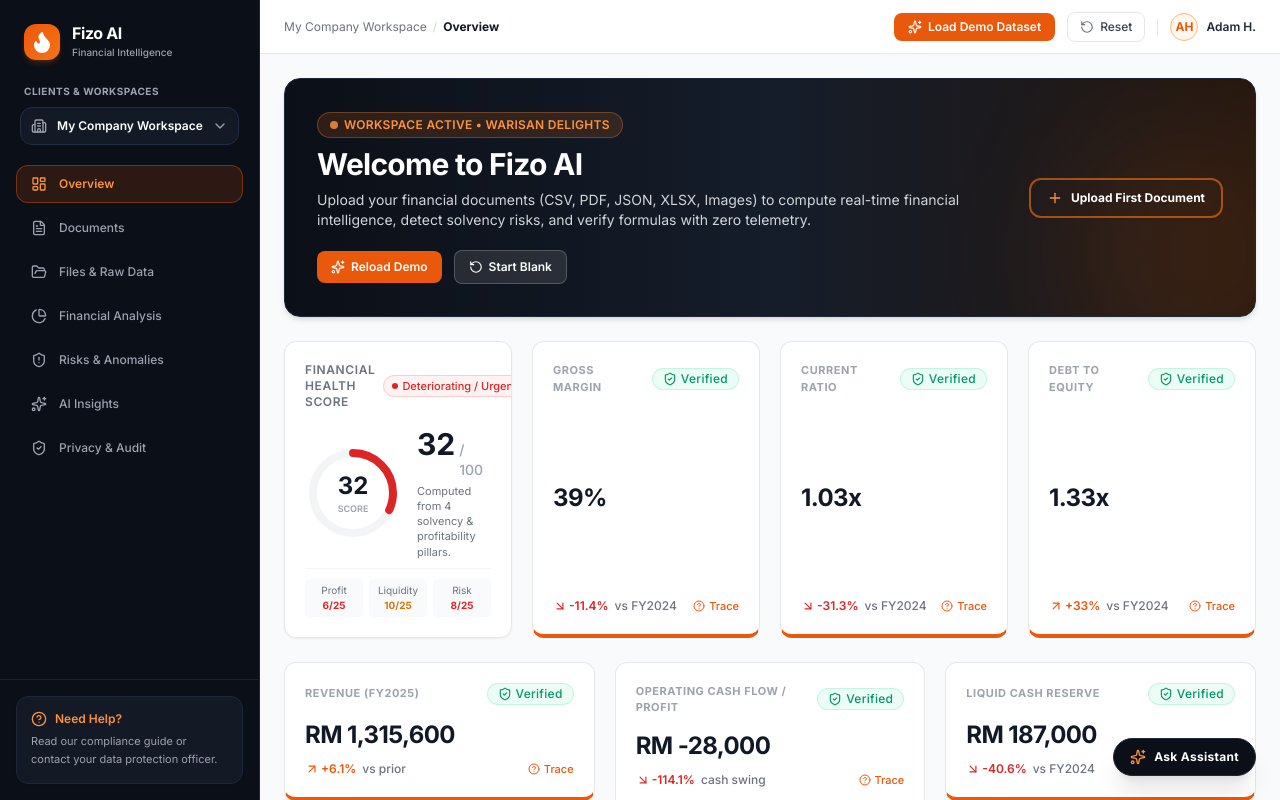
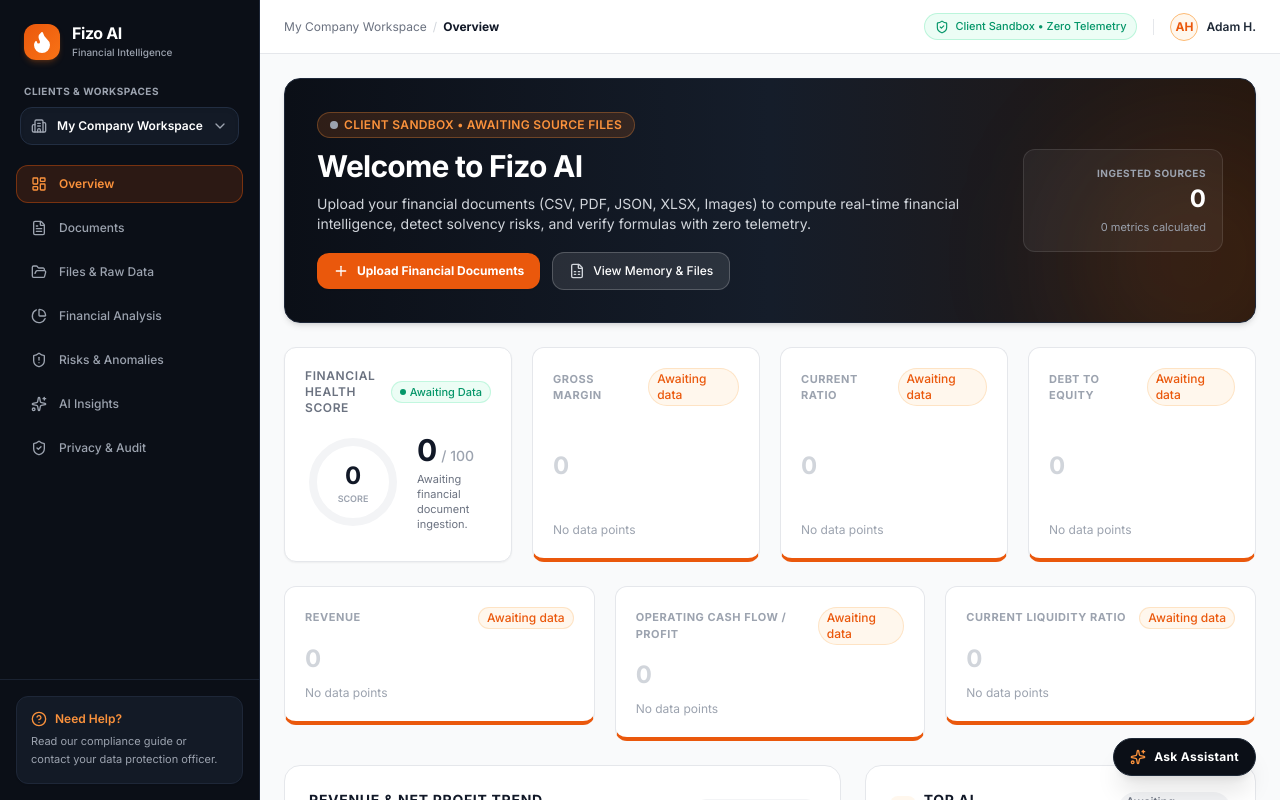
Before and after one commit to ShPro-svg/FizoAi, a React (Vite) app: page /overview in a window 1280 px wide. Shown: the top 800 px of the page. Built offline with nearby package versions, Linux system fonts and the light colour scheme.

Commit message:
fix(dashboard): remove demo data and reset controls, initialize clean workspace

```diff
--- a/src/components/layout/TopBar.tsx
+++ b/src/components/layout/TopBar.tsx
@@ -1,11 +1,9 @@
 import React from 'react';
 import { useLocation } from 'react-router-dom';
-import { Sparkles, RotateCcw } from 'lucide-react';
-import { useWorkspace } from '../../context/WorkspaceContext';
+import { ShieldCheck } from 'lucide-react';
 
 export const TopBar: React.FC = () => {
   const location = useLocation();
-  const { loadDemo, startBlank } = useWorkspace();
 
   const getPageTitle = (pathname: string) => {
     switch (pathname) {
@@ -39,29 +37,15 @@
         <span className="text-gray-900 font-bold">{pageTitle}</span>
       </div>
 
-      {/* Right side: Action Buttons and User Profile */}
-      <div className="flex items-center gap-3">
-        {/* Load Demo Dataset button */}
-        <button
-          type="button"
-          onClick={loadDemo}
-          className="inline-flex items-center gap-1.5 px-3.5 py-1.5 rounded-lg bg-[#EA580C] hover:bg-[#C2410C] text-white text-xs font-semibold transition-all shadow-xs cursor-pointer active:scale-95"
-        >
-          <Sparkles className="w-3.5 h-3.5" />
-          <span>Load Demo Dataset</span>
-        </button>
+      {/* Right side: Security indicator and User Profile */}
+      <div className="flex items-center gap-4">
+        {/* Privacy & Sandbox badge */}
+        <div className="hidden sm:inline-flex items-center gap-1.5 px-2.5 py-1 rounded-full text-[11px] font-medium bg-emerald-50 text-[#059669] border border-emerald-200/70">
+          <ShieldCheck className="w-3.5 h-3.5" />
+          <span>Client Sandbox • Zero Telemetry</span>
+        </div>
 
-        {/* Reset button */}
-        <button
-          type="button"
-          onClick={startBlank}
-          className="inline-flex items-center gap-1.5 px-3 py-1.5 rounded-lg bg-white border border-gray-200 hover:bg-gray-50 text-gray-700 text-xs font-medium transition-all shadow-2xs cursor-pointer active:scale-95"
-        >
-          <RotateCcw className="w-3.5 h-3.5 text-gray-500" />
-          <span>Reset</span>
-        </button>
-
-        <div className="h-4 w-px bg-gray-200" />
+        <div className="h-4 w-px bg-gray-200 hidden sm:block" />
 
         {/* User avatar & name */}
         <div className="flex items-center gap-2">
--- a/src/context/WorkspaceContext.tsx
+++ b/src/context/WorkspaceContext.tsx
@@ -9,15 +9,6 @@
   AuditEvent,
   WorkspaceContextType,
 } from '../types';
-import {
-  getDemoDocuments,
-  getDemoMetrics,
-  getDemoRisks,
-  getDemoInsights,
-  getDemoHealthScore,
-  getDemoAuditTrail,
-} from '../data/demoData';
-
 export interface ExtendedWorkspaceContextType extends WorkspaceContextType {
   addAnalyzedBatch: (
     newDocs: FinancialDocument[],
@@ -31,44 +22,23 @@
 const WorkspaceContext = createContext<ExtendedWorkspaceContextType | undefined>(undefined);
 
 export const WorkspaceProvider: React.FC<{ children: ReactNode }> = ({ children }) => {
-  const [documents, setDocuments] = useState<FinancialDocument[]>(getDemoDocuments());
-  const [metrics, setMetrics] = useState<FinancialMetric[]>(getDemoMetrics());
-  const [risks, setRisks] = useState<RiskSignal[]>(getDemoRisks());
-  const [insights, setInsights] = useState<AIInsight[]>(getDemoInsights());
-  const [healthScore, setHealthScore] = useState<HealthScore | null>(getDemoHealthScore());
-  const [auditEvents, setAuditEvents] = useState<AuditEvent[]>(getDemoAuditTrail());
-  const [isDemo, setIsDemo] = useState<boolean>(true);
-
-  const loadDemo = () => {
-    setDocuments(getDemoDocuments());
-    setMetrics(getDemoMetrics());
-    setRisks(getDemoRisks());
-    setInsights(getDemoInsights());
-    setHealthScore(getDemoHealthScore());
-    setAuditEvents(getDemoAuditTrail());
-    setIsDemo(true);
-  };
-
-  const startBlank = () => {
-    setDocuments([]);
-    setMetrics([]);
-    setRisks([]);
-    setInsights([]);
-    setHealthScore(null);
-    setAuditEvents([
+  const [documents, setDocuments] = useState<FinancialDocument[]>([]);
+  const [metrics, setMetrics] = useState<FinancialMetric[]>([]);
+  const [risks, setRisks] = useState<RiskSignal[]>([]);
+  const [insights, setInsights] = useState<AIInsight[]>([]);
+  const [healthScore, setHealthScore] = useState<HealthScore | null>(null);
+  const [auditEvents, setAuditEvents] = useState<AuditEvent[]>([
     {
-        id: `audit-reset-${Date.now()}`,
+      id: `audit-init-${Date.now()}`,
       workspaceId: 'ws-active',
-        action: 'delete',
+      action: 'upload',
       entityType: 'workspace',
       entityId: 'ws-active',
       actor: 'Adam H.',
-        metadata: { reason: 'Clean slate initialization' },
+      metadata: { status: 'Session active', zeroKnowledge: true },
       timestamp: new Date().toISOString(),
     },
   ]);
-    setIsDemo(false);
-  };
 
   const addDocument = (doc: FinancialDocument) => {
     setDocuments((prev) => [doc, ...prev]);
@@ -119,7 +89,6 @@
     if (newRisks.length > 0) setRisks(newRisks);
     if (newHealthScore) setHealthScore(newHealthScore);
     if (newInsights.length > 0) setInsights(newInsights);
-    setIsDemo(false);
 
     setAuditEvents((prev) => [
       {
@@ -149,9 +118,6 @@
         insights,
         healthScore,
         auditEvents,
-        isDemo,
-        loadDemo,
-        startBlank,
         addDocument,
         removeDocument,
         addAnalyzedBatch,
--- a/src/pages/InsightsPage.tsx
+++ b/src/pages/InsightsPage.tsx
@@ -19,7 +19,7 @@
         <EmptyState
           icon={Sparkles}
           title="No insights generated yet"
-          description="Upload financial data or load demo datasets to view automated analytical insights."
+          description="Upload your financial documents (PDF, CSV, XLSX) in the Documents tab to view automated analytical insights."
         />
       ) : (
         <div className="space-y-5">
--- a/src/pages/OverviewPage.tsx
+++ b/src/pages/OverviewPage.tsx
@@ -12,13 +12,12 @@
   Legend,
 } from 'recharts';
 import {
-  Sparkles,
   Plus,
-  RotateCcw,
   CheckCircle2,
-  TrendingDown,
   Info,
   ShieldCheck,
+  UploadCloud,
+  FileSpreadsheet,
 } from 'lucide-react';
 import { useWorkspace } from '../context/WorkspaceContext';
 import { MetricCard } from '../components/ui/MetricCard';
@@ -29,8 +28,7 @@
 
 export const OverviewPage: React.FC = () => {
   const navigate = useNavigate();
-  const { documents, metrics, insights, healthScore, isDemo, loadDemo, startBlank } =
-    useWorkspace();
+  const { documents, metrics, insights, healthScore } = useWorkspace();
 
   const [selectedMetric, setSelectedMetric] = useState<FinancialMetric | null>(null);
   const [isDrawerOpen, setIsDrawerOpen] = useState<boolean>(false);
@@ -48,41 +46,61 @@
   const grossMarginMetric = metrics.find((m) => m.id === 'metric-gross-margin');
   const currentRatioMetric = metrics.find((m) => m.id === 'metric-current-ratio');
   const debtToEquityMetric = metrics.find((m) => m.id === 'metric-debt-to-equity');
-  const revenueMetric = metrics.find((m) => m.id === 'metric-revenue-growth');
+  const revenueGrowthMetric = metrics.find((m) => m.id === 'metric-revenue-growth');
   const ocfMetric = metrics.find((m) => m.id === 'metric-operating-cash-flow');
 
-  // Trend Chart Data (FY2024 vs FY2025)
-  const chartData = [
-    {
-      period: 'FY2024',
-      revenue: 1240000,
-      netProfit: 173600,
-      formattedRevenue: 'RM 1,240,000',
-      formattedNetProfit: 'RM 173,600',
-    },
-    {
-      period: 'FY2025',
-      revenue: 1315600,
-      netProfit: 52624,
-      formattedRevenue: 'RM 1,315,600',
-      formattedNetProfit: 'RM 52,624',
-    },
-  ];
+  // Extract raw revenue and profit values if available
+  const rawRevenue = revenueGrowthMetric?.inputs?.[0]?.value
+    ? parseFloat(String(revenueGrowthMetric.inputs[0].value).replace(/[^0-9.-]+/g, ''))
+    : 0;
+
+  const ocfValue = ocfMetric ? ocfMetric.value : 0;
+  const currentRatioValue = currentRatioMetric ? currentRatioMetric.value : 0;
+
+  // Chart data from real documents / metrics if available
+  const chartData = hasData
+    ? [
+        {
+          period: 'Prior Period',
+          revenue: revenueGrowthMetric?.inputs?.[1]?.value
+            ? parseFloat(String(revenueGrowthMetric.inputs[1].value).replace(/[^0-9.-]+/g, ''))
+            : 0,
+          netProfit: 0,
+          formattedRevenue: String(revenueGrowthMetric?.inputs?.[1]?.value || 'RM 0'),
+          formattedNetProfit: 'RM 0',
+        },
+        {
+          period: 'Current Period',
+          revenue: rawRevenue,
+          netProfit: metrics.find((m) => m.id === 'metric-net-profit-margin')?.inputs?.[0]?.value
+            ? parseFloat(String(metrics.find((m) => m.id === 'metric-net-profit-margin')?.inputs?.[0]?.value).replace(/[^0-9.-]+/g, ''))
+            : 0,
+          formattedRevenue: `RM ${rawRevenue.toLocaleString()}`,
+          formattedNetProfit: String(metrics.find((m) => m.id === 'metric-net-profit-margin')?.inputs?.[0]?.value || 'RM 0'),
+        },
+      ]
+    : [];
 
   // AI Narrative Insight
   const executiveInsight = insights[0];
 
   return (
     <div className="space-y-6 pb-20">
-      {/* 1. WELCOME BANNER (Deep dark slate with warm orange ambient glow matching theme) */}
+      {/* 1. WELCOME BANNER */}
       <div className="relative overflow-hidden rounded-2xl bg-gradient-to-r from-[#0B0F17] via-[#151D2A] to-[#241710] p-8 text-white shadow-md border border-[#1E2738]">
         <div className="flex flex-col md:flex-row md:items-center justify-between gap-6 relative z-10">
-          <div className="space-y-2">
+          <div className="space-y-2.5">
             {/* Orange label badge */}
             <div className="inline-flex items-center gap-1.5 px-3 py-1 rounded-full text-xs font-semibold tracking-wide bg-orange-500/15 text-[#FB923C] border border-orange-400/30">
-              <span className="w-2 h-2 rounded-full bg-[#FB923C] animate-pulse" />
+              <span
+                className={`w-2 h-2 rounded-full ${
+                  hasData ? 'bg-[#FB923C] animate-pulse' : 'bg-gray-400'
+                }`}
+              />
               <span>
-                {hasData ? 'WORKSPACE ACTIVE • WARISAN DELIGHTS' : 'CLEAN SLATE - READY FOR ANALYSIS'}
+                {hasData
+                  ? `WORKSPACE ACTIVE • ${documents.length} DOCUMENT${documents.length > 1 ? 'S' : ''} INGESTED`
+                  : 'CLIENT SANDBOX • AWAITING SOURCE FILES'}
               </span>
             </div>
 
@@ -95,37 +113,38 @@
             </p>
 
             {/* Action buttons under title */}
-            <div className="flex flex-wrap items-center gap-3 pt-3">
+            <div className="flex flex-wrap items-center gap-3 pt-2">
               <button
                 type="button"
-                onClick={loadDemo}
-                className="inline-flex items-center gap-1.5 px-3.5 py-2 rounded-lg bg-[#EA580C] hover:bg-[#C2410C] text-white text-xs font-semibold transition-all shadow-sm cursor-pointer active:scale-95"
+                onClick={() => navigate('/documents')}
+                className="inline-flex items-center gap-2 px-4 py-2.5 rounded-xl bg-[#EA580C] hover:bg-[#C2410C] text-white text-xs font-bold transition-all shadow-sm cursor-pointer active:scale-95"
               >
-                <Sparkles className="w-3.5 h-3.5" />
-                <span>{isDemo ? 'Reload Demo' : 'Load Demo'}</span>
+                <Plus className="w-4 h-4" />
+                <span>Upload Financial Documents</span>
               </button>
 
               <button
                 type="button"
-                onClick={startBlank}
-                className="inline-flex items-center gap-1.5 px-3.5 py-2 rounded-lg bg-white/10 hover:bg-white/20 text-white text-xs font-semibold transition-all border border-white/20 cursor-pointer active:scale-95"
+                onClick={() => navigate('/files')}
+                className="inline-flex items-center gap-2 px-4 py-2.5 rounded-xl bg-white/10 hover:bg-white/20 text-white text-xs font-medium transition-all border border-white/20 cursor-pointer active:scale-95"
               >
-                <RotateCcw className="w-3.5 h-3.5" />
-                <span>Start Blank</span>
+                <FileSpreadsheet className="w-4 h-4 text-gray-300" />
+                <span>View Memory & Files</span>
               </button>
             </div>
           </div>
 
-          {/* Right side: Upload First Document Button */}
-          <div className="flex-shrink-0">
-            <button
-              type="button"
-              onClick={() => navigate('/documents')}
-              className="inline-flex items-center gap-2 px-4 py-2.5 rounded-xl border-2 border-orange-500/60 hover:border-orange-500 text-white hover:bg-orange-500/10 text-xs font-bold transition-all shadow-sm cursor-pointer"
-            >
-              <Plus className="w-4 h-4 text-[#FB923C]" />
-              <span>Upload First Document</span>
-            </button>
+          {/* Right side stats summary */}
+          <div className="hidden lg:flex flex-col items-end justify-center bg-white/5 border border-white/10 rounded-xl p-4 backdrop-blur-xs min-w-[200px] text-right">
+            <span className="text-[10px] uppercase font-bold text-gray-400 tracking-wider">
+              Ingested Sources
+            </span>
+            <span className="text-2xl font-black text-white mt-0.5">
+              {documents.length}
+            </span>
+            <span className="text-[11px] text-gray-400 mt-1">
+              {metrics.length} metrics calculated
+            </span>
           </div>
         </div>
 
@@ -144,7 +163,7 @@
           value={hasData && grossMarginMetric ? grossMarginMetric.value : 0}
           unit="%"
           change={hasData && grossMarginMetric?.comparedTo ? grossMarginMetric.comparedTo.changePercent : undefined}
-          changeLabel="vs FY2024"
+          changeLabel="vs prior"
           confidence={hasData && grossMarginMetric ? grossMarginMetric.confidence : undefined}
           isEmpty={!hasData}
           onEvidenceClick={
@@ -158,7 +177,7 @@
           value={hasData && currentRatioMetric ? currentRatioMetric.value : 0}
           unit="x"
           change={hasData && currentRatioMetric?.comparedTo ? currentRatioMetric.comparedTo.changePercent : undefined}
-          changeLabel="vs FY2024"
+          changeLabel="vs prior"
           confidence={hasData && currentRatioMetric ? currentRatioMetric.confidence : undefined}
           isEmpty={!hasData}
           onEvidenceClick={
@@ -172,7 +191,7 @@
           value={hasData && debtToEquityMetric ? debtToEquityMetric.value : 0}
           unit="x"
           change={hasData && debtToEquityMetric?.comparedTo ? debtToEquityMetric.comparedTo.changePercent : undefined}
-          changeLabel="vs FY2024"
+          changeLabel="vs prior"
           confidence={hasData && debtToEquityMetric ? debtToEquityMetric.confidence : undefined}
           isEmpty={!hasData}
           onEvidenceClick={
@@ -183,22 +202,22 @@
 
       {/* 3. REVENUE / PROFIT / CASH (Row of 3 MetricCards with Staggered Animation) */}
       <div className="grid grid-cols-1 md:grid-cols-3 gap-5">
-        {/* Revenue (FY2025) */}
+        {/* Revenue */}
         <motion.div
           initial={{ opacity: 0, y: 15 }}
           animate={{ opacity: 1, y: 0 }}
           transition={{ duration: 0.4, delay: 0.1 }}
         >
           <MetricCard
-            label="REVENUE (FY2025)"
-            value={hasData ? 1315600 : 0}
+            label="REVENUE"
+            value={hasData ? rawRevenue : 0}
             prefix="RM"
-            change={hasData ? 6.1 : undefined}
-            changeLabel="vs prior"
+            change={hasData && revenueGrowthMetric?.comparedTo ? revenueGrowthMetric.comparedTo.changePercent : undefined}
+            changeLabel="growth"
             confidence={hasData ? 'verified' : undefined}
             isEmpty={!hasData}
             onEvidenceClick={
-              hasData && revenueMetric ? () => handleOpenEvidence(revenueMetric) : undefined
+              hasData && revenueGrowthMetric ? () => handleOpenEvidence(revenueGrowthMetric) : undefined
             }
           />
         </motion.div>
@@ -211,10 +230,10 @@
         >
           <MetricCard
             label="OPERATING CASH FLOW / PROFIT"
-            value={hasData ? -28000 : 0}
+            value={hasData ? ocfValue : 0}
             prefix="RM"
-            change={hasData ? -114.1 : undefined}
-            changeLabel="cash swing"
+            change={hasData && ocfMetric?.comparedTo ? ocfMetric.comparedTo.changePercent : undefined}
+            changeLabel="vs prior"
             confidence={hasData ? 'verified' : undefined}
             isEmpty={!hasData}
             onEvidenceClick={
@@ -223,18 +242,18 @@
           />
         </motion.div>
 
-        {/* Liquid Cash Reserve */}
+        {/* Current Liquidity */}
         <motion.div
           initial={{ opacity: 0, y: 15 }}
           animate={{ opacity: 1, y: 0 }}
           transition={{ duration: 0.4, delay: 0.3 }}
         >
           <MetricCard
-            label="LIQUID CASH RESERVE"
-            value={hasData ? 187000 : 0}
-            prefix="RM"
-            change={hasData ? -40.6 : undefined}
-            changeLabel="vs FY2024"
+            label="CURRENT LIQUIDITY RATIO"
+            value={hasData ? currentRatioValue : 0}
+            unit="x"
+            change={hasData && currentRatioMetric?.comparedTo ? currentRatioMetric.comparedTo.changePercent : undefined}
+            changeLabel="vs prior"
             confidence={hasData ? 'verified' : undefined}
             isEmpty={!hasData}
             onEvidenceClick={
@@ -254,29 +273,36 @@
                 Revenue & Net Profit Trend
               </h3>
               <p className="text-xs text-gray-500 mt-0.5">
-                Comparative multi-year progression (FY2024 to FY2025)
+                Comparative progression across uploaded statements
               </p>
             </div>
 
             {hasData ? (
               <span className="inline-flex items-center gap-1 px-2.5 py-0.5 rounded-full text-xs font-semibold bg-orange-50 text-[#EA580C] border border-orange-200">
                 <ShieldCheck className="w-3.5 h-3.5" />
-                <span>Audited Statements</span>
+                <span>Verified Statements</span>
               </span>
             ) : (
               <span className="inline-flex items-center px-2.5 py-0.5 rounded-full text-xs font-medium bg-gray-100 text-gray-600">
-                Uninitialized
+                Awaiting Uploads
               </span>
             )}
           </div>
 
           {!hasData ? (
             <div className="h-64 flex flex-col items-center justify-center bg-gray-50/70 rounded-xl border border-dashed border-gray-200 text-center p-6">
-              <TrendingDown className="w-8 h-8 text-gray-400 mb-2" />
+              <UploadCloud className="w-8 h-8 text-gray-400 mb-2" />
               <p className="text-xs font-semibold text-gray-700">Awaiting Document Upload</p>
               <p className="text-[11px] text-gray-500 max-w-xs mt-1">
-                Load demo dataset or upload P&L statements to render comparative revenue and profit curves.
+                Upload financial statements (PDF, CSV, XLSX) to generate comparative revenue and profit charts.
               </p>
+              <button
+                type="button"
+                onClick={() => navigate('/documents')}
+                className="mt-3 text-xs font-semibold text-[#EA580C] hover:underline cursor-pointer"
+              >
+                Go to Documents tab →
+              </button>
             </div>
           ) : (
             <div className="h-64 w-full pt-2">
@@ -294,7 +320,6 @@
                     tick={{ fontSize: 10, fill: '#EA580C' }}
                     axisLine={{ stroke: '#EA580C' }}
                     tickFormatter={(val) => `RM ${(val / 1000).toFixed(0)}k`}
-                    domain={['dataMin - 100000', 'dataMax + 100000']}
                   />
                   {/* Right Axis: Net Profit */}
                   <YAxis
@@ -303,7 +328,6 @@
                     tick={{ fontSize: 10, fill: '#DC2626' }}
                     axisLine={{ stroke: '#DC2626' }}
                     tickFormatter={(val) => `RM ${(val / 1000).toFixed(0)}k`}
-                    domain={[0, 200000]}
                   />
                   <Tooltip
                     formatter={(value: any, name: any) => [
@@ -353,7 +377,7 @@
             <div className="flex items-center justify-between mb-3">
               <div className="flex items-center gap-2">
                 <div className="w-7 h-7 rounded-lg bg-orange-50 text-[#EA580C] flex items-center justify-center">
-                  <Sparkles className="w-4 h-4" />
+                  <ShieldCheck className="w-4 h-4" />
                 </div>
                 <h3 className="text-sm font-bold text-[#111827] uppercase tracking-wider">
                   Top AI Recommendations
@@ -374,7 +398,7 @@
                 <Info className="w-5 h-5 mx-auto text-gray-400 mb-1" />
                 <p className="font-semibold text-gray-700">No Active AI Insights</p>
                 <p className="text-[11px] text-gray-400">
-                  Load demo data to see automated Malaysian F&B diagnostic summaries.
+                  Upload financial documents to generate automated AI insights and risk diagnostics.
                 </p>
               </div>
             ) : (
--- a/src/types/index.ts
+++ b/src/types/index.ts
@@ -134,9 +134,6 @@
   insights: AIInsight[];
   healthScore: HealthScore | null;
   auditEvents: AuditEvent[];
-  isDemo: boolean;
-  loadDemo: () => void;
-  startBlank: () => void;
   addDocument: (doc: FinancialDocument) => void;
   removeDocument: (id: string) => void;
 }
```
Lines whose indentation alone changed are shown as unchanged.
